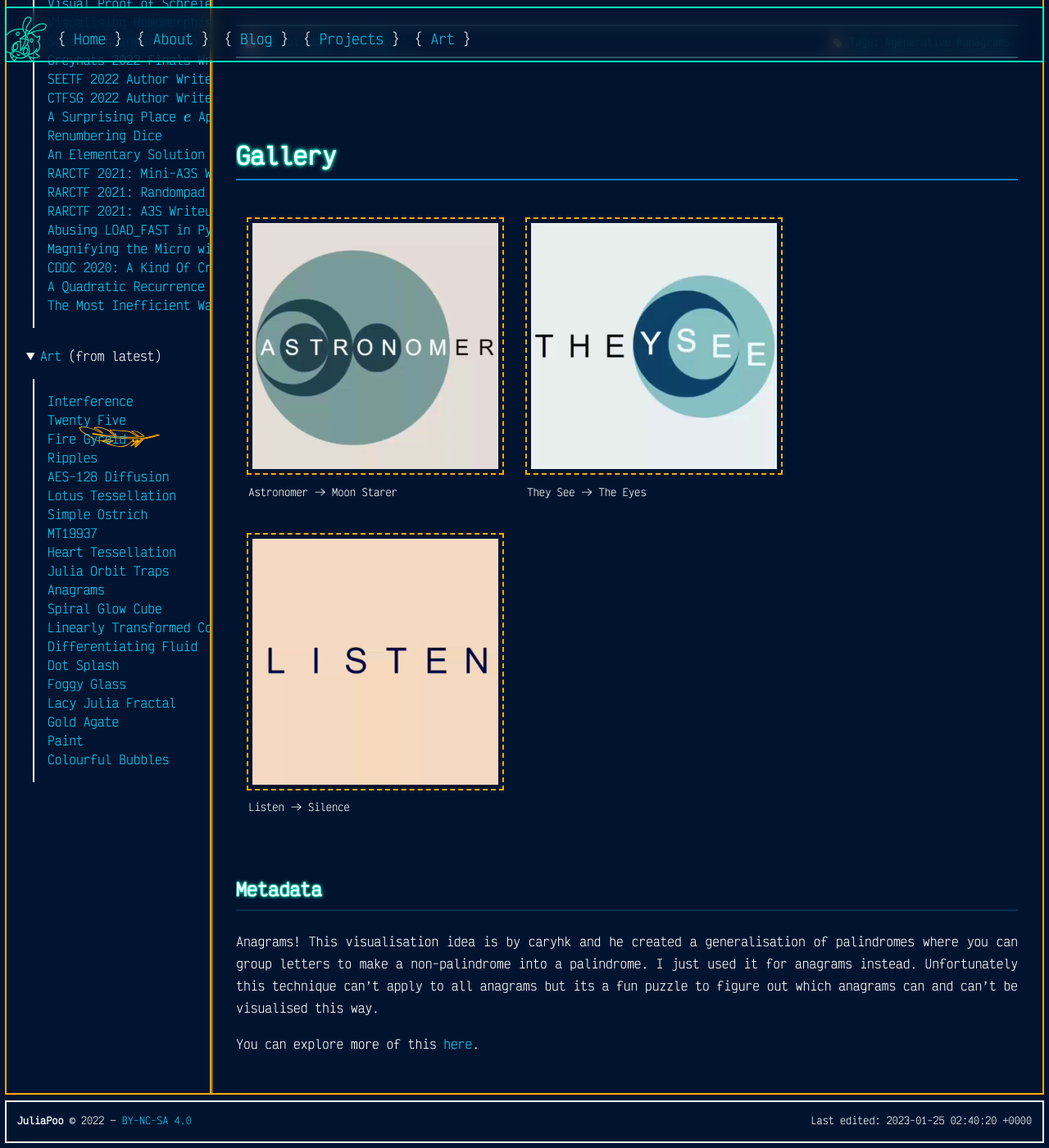
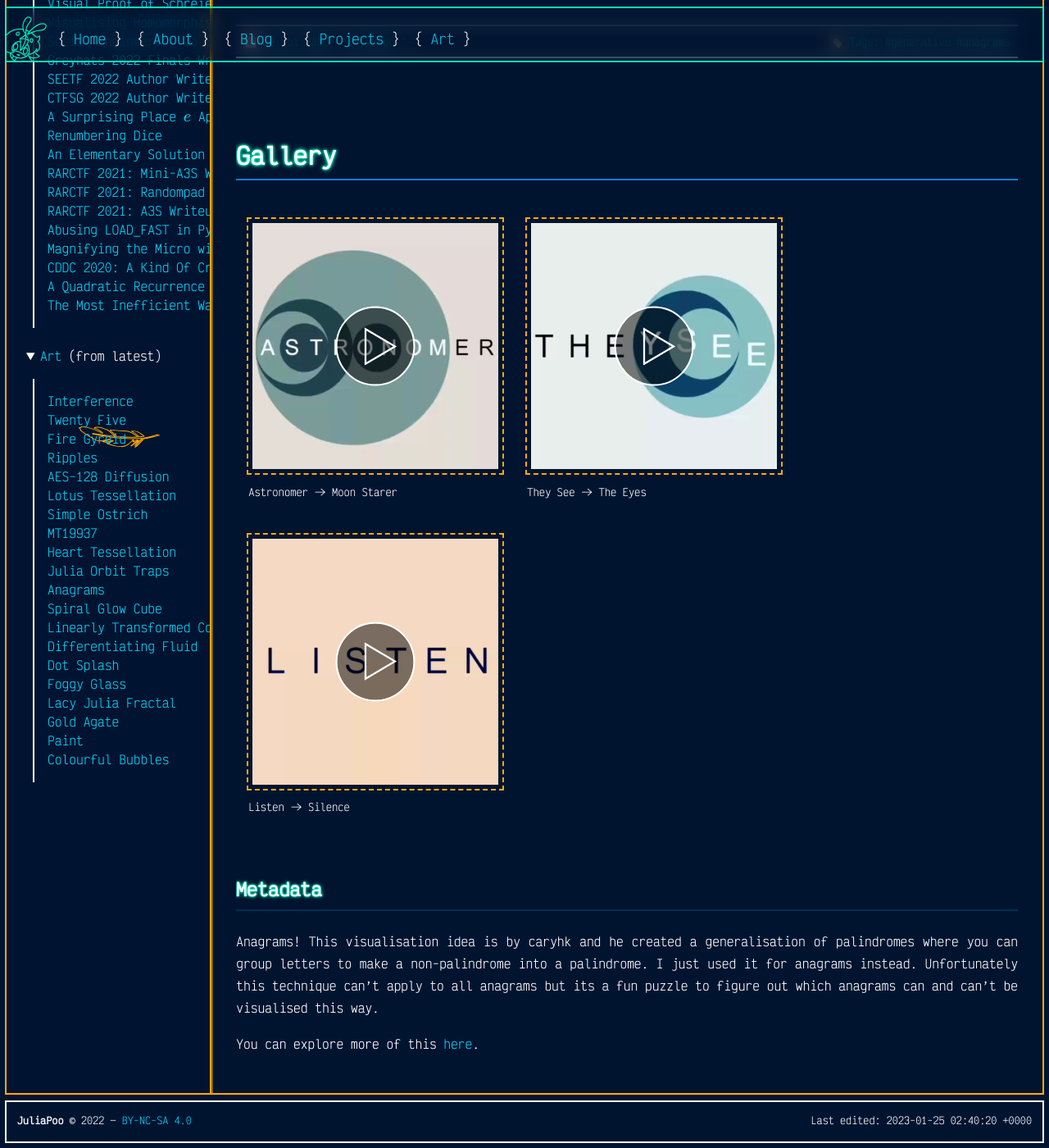
Before and after one commit to JuliaPoo/juliapoo.github.io, a Jekyll site: the page built from _art/2020-07-18-anagrams.md, in a window 1280 px wide and 1400 px high, scrolled down 279 px. Shown: the whole window at 82% size. Built offline with Jekyll 4.4.1, drawn with Linux system fonts in a browser that asks for light colours; formulas are drawn with MathJax 3.

Commit message:
Gallery: Added play button for video content

```diff
--- a/_layouts/art-writeup.html
+++ b/_layouts/art-writeup.html
@@ -33,6 +33,12 @@ layout: default
             <a id="gallery-img-preview-control-{{ forloop.index }}" href="#">
                 <div class="gallery-img-container">
                     {% if img.type %}
+                    <div class="play-button">
+                        <svg class="play-button-symbol"
+                        viewBox="0 0 337.173 337.173" xml:space="preserve">
+                        <g><g><path style="fill:#ffffff;" d="M25.922,337.173V0l285.329,168.595L25.922,337.173z M42.179,28.491v280.2L279.29,168.595 L42.179,28.491z"/></g></g>
+                        </svg>
+                    </div>
                         <img class="gallery-img" src="{{ img.preview-url }}" alt="{{ img.alt }}">
                     {% else %} <!--Default img-->
                         <img class="gallery-img" src="{{ img.url }}" alt="{{ img.alt }}">
--- a/_sass/gallery.scss
+++ b/_sass/gallery.scss
@@ -32,6 +32,8 @@
     align-items: center;
 
     filter: saturate(100%);
+
+    position: relative;
 }
 
 .gallery-img-container:hover {
@@ -165,3 +167,43 @@
     height: 360px;
     max-width: 100%;
 }
+
+.play-button {
+    position: absolute;
+    top: 50%;
+    left: 50%;
+    transform: translate(-50%, -50%);
+
+    width: 30%;
+    height: 30%;
+
+    border-radius: 50%;
+    background-color: rgba(0,0,0,0.5);
+    outline: 2px solid white;
+    border: 0px;
+  }
+
+  .play-button-symbol {
+    position: absolute;
+    top: 50%;
+    left: 50%;
+    transform: translate(-37%, -50%);
+
+    width: 50%;
+    height: 50%;
+  }
+
+  @keyframes play-button-hover {
+    0%   {padding: 0px;}
+    100% {padding: 10px; background-color: rgb(6, 32, 71); outline: 2px solid white;}
+  }
+
+  .gallery-img-container:hover .play-button {
+    animation: play-button-hover 0.3s forwards;
+  }
+
+  .gallery-img-container:hover .play-button-symbol {
+    /* https://codepen.io/sosuke/pen/Pjoqqp */
+    filter: brightness(0) invert(90%) sepia(53%) saturate(1712%) hue-rotate(85deg) brightness(99%) contrast(100%);
+
+  }
```
